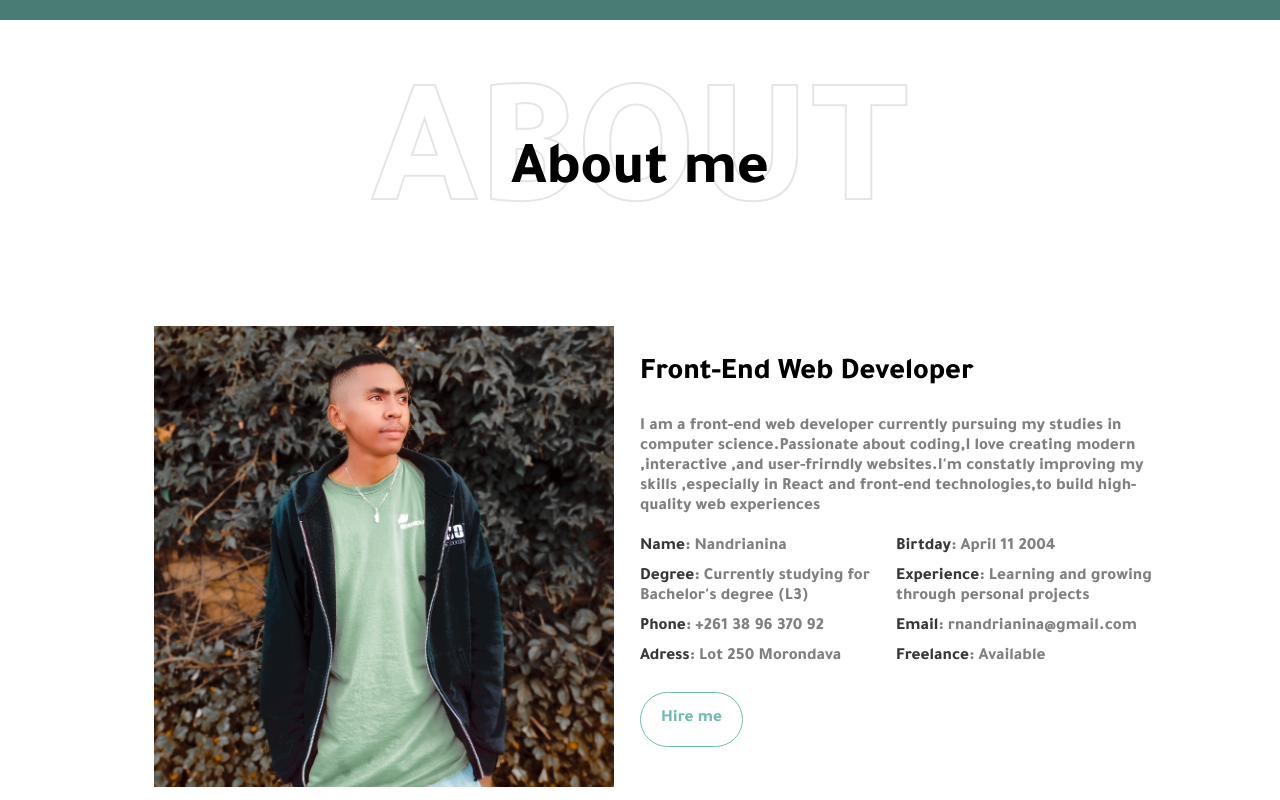
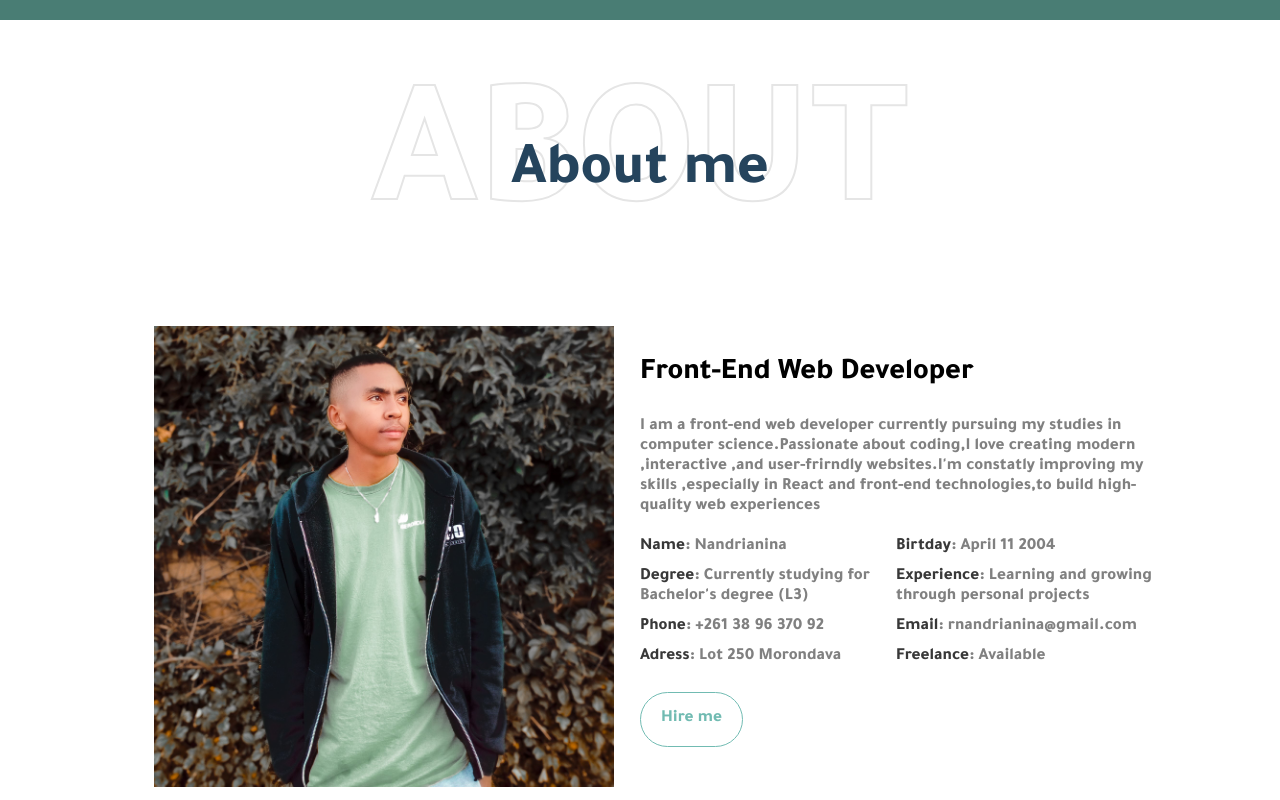
Before and after one commit to NandryRakoto/NANDRY11, a plain HTML site: page index.html in a window 1280 px wide. Shown: the part 780-1580 px from the top of the page. Drawn offline with nearby package versions, Linux system fonts and the light colour scheme.

Commit message:
Update style.css

```diff
--- a/style.css
+++ b/style.css
@@ -389,6 +389,7 @@ body.dark-mode .title .grand {
   text-align: center;
   font-weight: bolder;
   text-align: center;
+  color:var(--first-color);
 }
 body.dark-mode .title .grand1 {
   color: var(--third-color);
```
